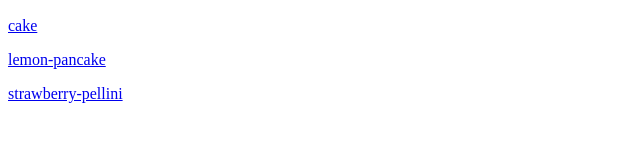
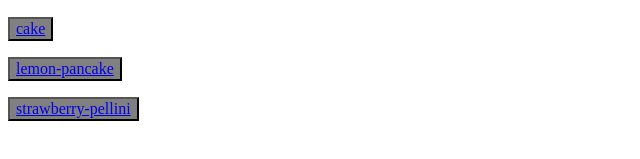
Before and after one commit to khal1986/odin-recipies, a plain HTML site: page index.html in a window 1280 px wide. Shown: the part 383-542 px from the top of the page, without its empty margins (0-640 px from the left). Drawn offline with Linux system fonts and the light colour scheme.

Commit message:
updated odin recipes web page with css

```diff
--- a/index.html
+++ b/index.html
@@ -5,18 +5,17 @@
     <meta http-equiv="X-UA-Compatible" content="IE=edge">
     <meta name="viewport" content="width=device-width, initial-scale=1.0">
     <title>Document</title>
+    <link rel="stylesheet" href="style.css">
 </head>
 <body>
     <h1>odin-recipes</h1>
 
     <img src="https://imagesvc.meredithcorp.io/v3/mm/image?url=https%3A%2F%2Fcf-images.us-east-1.prod.boltdns.net%2Fv1%2Fstatic%2F1033249144001%2Ff19ef9e1-dd43-46c1-b2c7-c0c18e8a0634%2Fee019d15-0ac4-415f-a0f1-66109a9d3789%2F1280x720%2Fmatch%2Fimage.jpg&w=574&h=384&c=sc&poi=face&q=60" alt="picture of recipe">
 
-    <p><a href="cake.html">cake</a></p>
+    <p><button class="cake"><a href="cake.html">cake</a></button></p>
 
+    <p><button class="lemon"><a href="lemon-pancakes.html">lemon-pancake</a></button></p>
 
-
-   <p><a href="lemon-pancakes.html">lemon-pancake</a></p>
-
-   <p><a href="strawberry-pellini.html">strawberry-pellini</a></p>
+   <p><button class="strawberry"><a href="strawberry-pellini.html">strawberry-pellini</a></button></p>
 </body>
 </html>
--- /dev/null
+++ b/style.css
@@ -0,0 +1,25 @@
+
+a:visited{
+    color:black;
+}
+
+
+.cake {
+    color: red;
+    background-color: grey;
+    font-size: medium;
+    font-family: 'Times New Roman', Times, serif;
+}
+.lemon {
+    color: black;
+    background-color: grey;
+    font-size: medium;
+    font-family: 'Times New Roman', Times, serif;
+
+}
+.strawberry {
+    color: black;
+    background-color: grey;
+    font-size: medium;
+    font-family: 'Times New Roman', Times, serif;
+}
--- /dev/null
+++ b/style1.css
@@ -0,0 +1,6 @@
+
+.cakeTitle {
+    font-family: Verdana, Geneva, Tahoma, sans-serif;
+    font-style: italic;
+    font-weight: bolder;
+}
```
Also changed, not shown: cake.html (+17 -1 lines).
